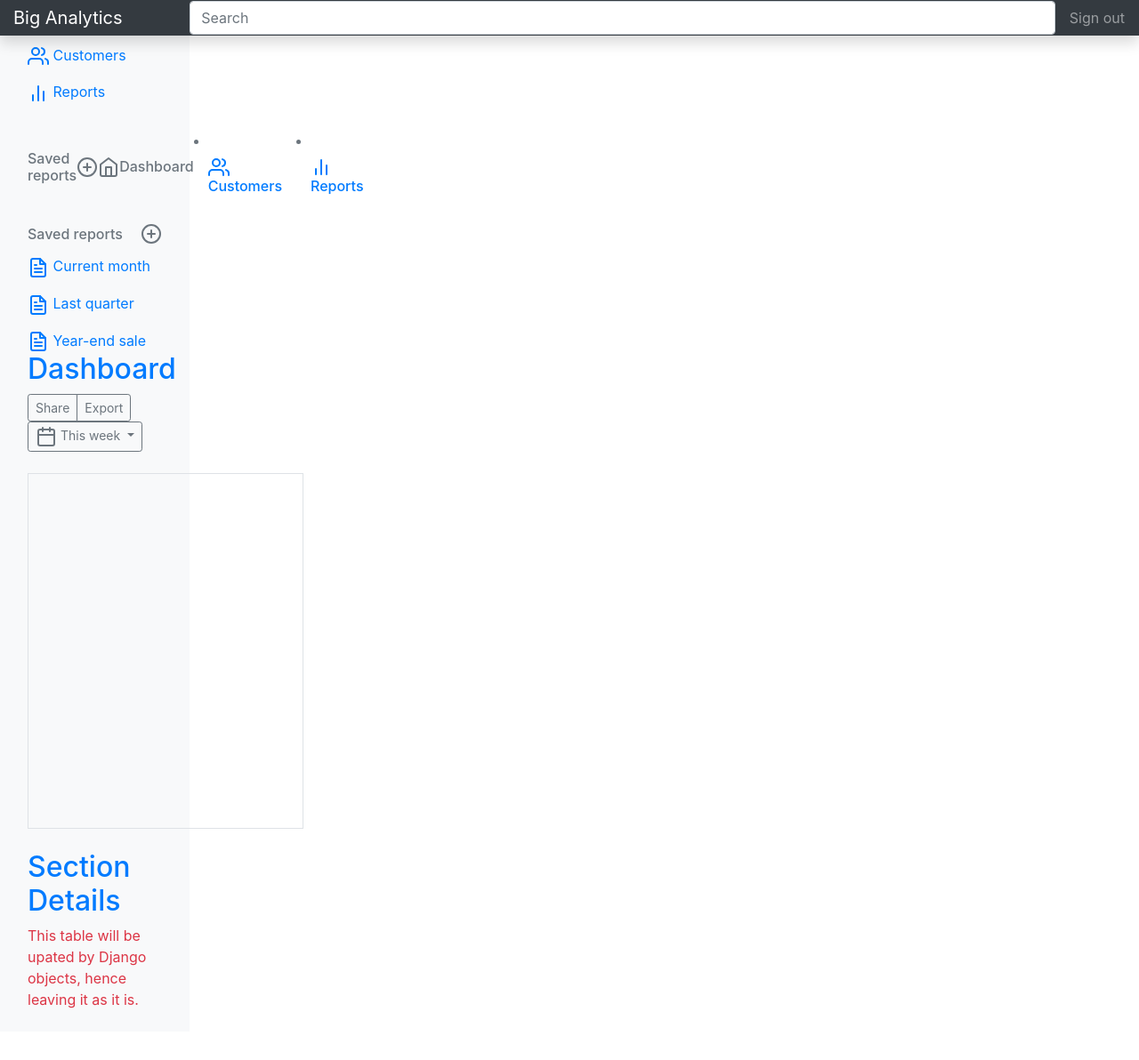
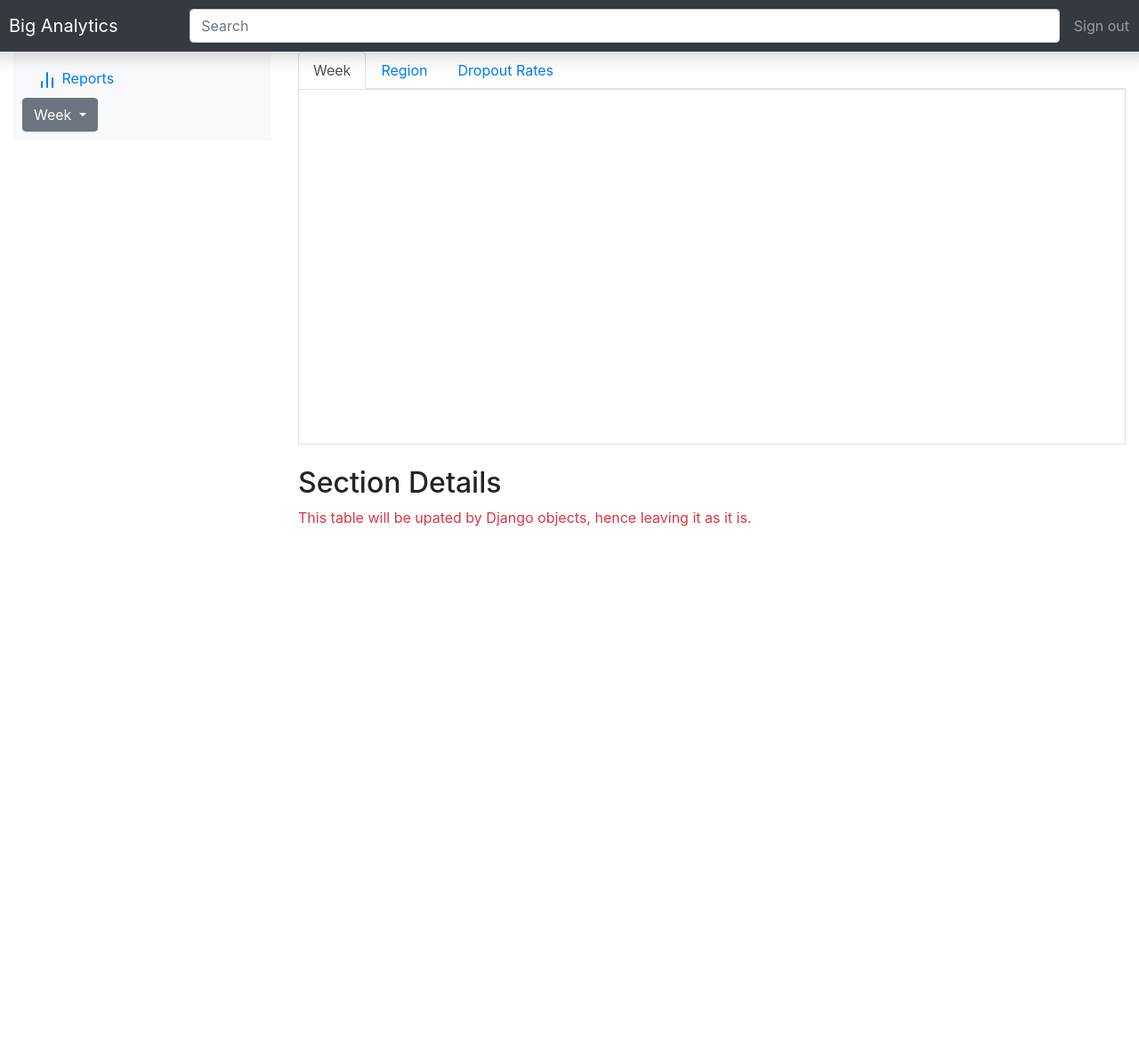
Before and after one commit to a3darekar/digital_immunization_registry, a Django app: template operations/templates/dashboard.html in a window 1280 px wide. Shown: the whole page at 89% size. After the commit the page ends 592 px from the top, so only its background shows below. Run offline with Django 3.2, Linux system fonts and the light colour scheme; the template is opened without the code that fills it, so the values that code supplies are empty; parts of the project's set-up code (start-up, migrations or seed data) failed here and were passed over; some libraries are stand-ins or nearby versions.

Commit message:
Modified Dashboard UI

```diff
--- a/operations/models.py
+++ b/operations/models.py
@@ -23,6 +23,9 @@ class HealthCare(models.Model):
 	address = models.CharField(max_length=140)
 	email = models.EmailField(unique=True)
 	contact = PhoneNumberField(help_text="Please use the following format: <em>+91__________</em>.", null=True)
+	lat = models.DecimalField(max_digits=9, decimal_places=6, null=True)
+	lng = models.DecimalField(max_digits=9, decimal_places=6, null=True)
+	region = models.PositiveIntegerField(default=1)
 
 	class Meta:
 		verbose_name = 'Primary Health Care'
--- a/operations/templates/dashboard.html
+++ b/operations/templates/dashboard.html
@@ -4,129 +4,102 @@
   <title>Big Analytics</title>
 
   <!-- Bootstrap core CSS -->
-    <link rel="stylesheet" href="https://stackpath.bootstrapcdn.com/bootstrap/4.2.1/css/bootstrap.min.css" integrity="sha384-GJzZqFGwb1QTTN6wy59ffF1BuGJpLSa9DkKMp0DgiMDm4iYMj70gZWKYbI706tWS" crossorigin="anonymous">
+  <link rel="stylesheet"
+    href="https://stackpath.bootstrapcdn.com/bootstrap/4.2.1/css/bootstrap.min.css"
+    integrity="sha384-GJzZqFGwb1QTTN6wy59ffF1BuGJpLSa9DkKMp0DgiMDm4iYMj70gZWKYbI706tWS"
+    crossorigin="anonymous">
+  </head>
 
-  </head>
   <body>
-    <!-- Top Bar -->
-    <nav class="navbar navbar-dark fixed-top bg-dark flex-md-nowrap p-0 shadow">
-      <a class="navbar-brand col-sm-3 col-md-2 mr-0" href="#">Big Analytics</a>
-      <input class="form-control form-control-dark w-100" type="text" placeholder="Search" aria-label="Search">
-      <ul class="navbar-nav px-3">
+
+    <!-- Top Nav bar -->
+    <nav class="row navbar navbar-dark fixed-top bg-dark flex-md-nowrap p-0 shadow"
+      style="height: 58px" >
+     <a class="navbar-brand col-sm-3 col-md-2 mr-0" style="margin-left: 10px" href="#">Big Analytics</a>
+        <input class="form-control form-control-dark w-100"
+          type="text"
+          style="margin-top:  10px; margin-bottom: 10px"
+          placeholder="Search"
+          aria-label="Search">
+      <ul class="navbar-nav px-3" style="margin-right: 10px">
         <li class="nav-item text-nowrap">
         <a class="nav-link" href="#">Sign out</a>
       </li>
     </ul>
   </nav>
-
-    <div class="container-fluid">
+  <!-- Top Nav bar end -->
+  <!-- Middle area -->
+  <div class="container-fluid" style="margin-top: 58px">
     <div class="row">
-
-	<!-- Left Pane -->
-	<nav class="col-md-2 d-none d-md-block bg-light sidebar">
+      <!-- Left pane -->
+      <div class="col-md-3">
+        <nav class="ld-none d-md-block bg-light sidebar" style="padding: 10px">
           <div class="sidebar-sticky">
-            <ul class="nav flex-column">
+            <a class="nav-link" href="#">
+                <svg xmlns="http://www.w3.org/2000/svg" width="24" height="24"
+                  viewBox="0 0 24 24" fill="none" stroke="currentColor"
+                  stroke-width="2" stroke-linecap="round" stroke-linejoin="round" class="feather feather-bar-chart-2"><line x1="18" y1="20" x2="18"
+                  y2="10"></line><line x1="12" y1="20" x2="12" y2="4"></line><line x1="6" y1="20" x2="6" y2="14"></line></svg>
+                  Reports
+              </a>
+            <div class="dropdown">
+              <button class="btn btn-secondary dropdown-toggle" type="button" id="  dropdownMenuButton" data-toggle="dropdown" aria-haspopup="true"   aria-expanded="false">
+                Week
+              </button>
+              <div class="dropdown-menu" aria-labelledby="dropdownMenuButton">
+                <a class="dropdown-item" href="#">Month</a>
+                <a class="dropdown-item" href="#">Gender</a>
+              </div>
+            </div>
+            </div>
+        </nav>
+      </div>
+      <!-- Left pane end -->
+      <div class="col-md-9">
+        <ul class="nav nav-tabs md-tabs" id="myTabMD" role="tablist">
           <li class="nav-item">
-		<a class="nav-link active" href="#">
-		  <svg xmlns="http://www.w3.org/2000/svg" width="24" height="24" viewBox="0 0 24 24" fill="none" stroke="currentColor" stroke-width="2" stroke-linecap="round" stroke-linejoin="round" class="feather feather-home"><path d="M3 9l9-7 9 7v11a2 2 0 0 1-2 2H5a2 2 0 0 1-2-2z"></path><polyline points="9 22 9 12 15 12 15 22"></polyline></svg>
-		  Dashboard <span class="sr-only">(current)</span>
-		</a>
+            <a class="nav-link active" id="week-tab" data-toggle="tab" href="#week-container" role="tab" aria-controls="week-container"
+            aria-selected="true">Week</a>
           </li>
           <li class="nav-item">
-		<a class="nav-link" href="#">
-		  <svg xmlns="http://www.w3.org/2000/svg" width="24" height="24" viewBox="0 0 24 24" fill="none" stroke="currentColor" stroke-width="2" stroke-linecap="round" stroke-linejoin="round" class="feather feather-users"><path d="M17 21v-2a4 4 0 0 0-4-4H5a4 4 0 0 0-4 4v2"></path><circle cx="9" cy="7" r="4"></circle><path d="M23 21v-2a4 4 0 0 0-3-3.87"></path><path d="M16 3.13a4 4 0 0 1 0 7.75"></path></svg>
-		  Customers
-		</a>
+            <a class="nav-link" id="region-tab" data-toggle="tab" href="#region_map_container" role="tab" aria-controls="region_map_container"
+            aria-selected="false">Region</a>
           </li>
           <li class="nav-item">
-		<a class="nav-link" href="#">
-		  <svg xmlns="http://www.w3.org/2000/svg" width="24" height="24" viewBox="0 0 24 24" fill="none" stroke="currentColor" stroke-width="2" stroke-linecap="round" stroke-linejoin="round" class="feather feather-bar-chart-2"><line x1="18" y1="20" x2="18" y2="10"></line><line x1="12" y1="20" x2="12" y2="4"></line><line x1="6" y1="20" x2="6" y2="14"></line></svg>
-		  Reports
-		</a>
+            <a class="nav-link" id="dropout-tab" data-toggle="tab" href="#dropout_map_container" role="tab" aria-controls="dropout_map_container"
+            aria-selected="false">Dropout Rates</a>
           </li>
         </ul>
-
-            <h6 class="sidebar-heading d-flex justify-content-between align-items-center px-3 mt-4 mb-1 text-muted">
-              <span>Saved reports</span>
-              <a class="d-flex align-items-center text-muted" href="#">
-		<svg xmlns="http://www.w3.org/2000/svg" width="24" height="24" viewBox="0 0 24 24" fill="none" stroke="currentColor" stroke-width="2" stroke-linecap="round" stroke-linejoin="round" class="feather feather-plus-circle"><circle cx="12" cy="12" r="10"></circle><line x1="12" y1="8" x2="12" y2="16"></line><line x1="8" y1="12" x2="16" y2="12"></line></svg>
-		  <svg xmlns="http://www.w3.org/2000/svg" width="24" height="24" viewBox="0 0 24 24" fill="none" stroke="currentColor" stroke-width="2" stroke-linecap="round" stroke-linejoin="round" class="feather feather-home"><path d="M3 9l9-7 9 7v11a2 2 0 0 1-2 2H5a2 2 0 0 1-2-2z"></path><polyline points="9 22 9 12 15 12 15 22"></polyline></svg>
-		  Dashboard <span class="sr-only">(current)</span>
-		</a>
-              </li>
-              <li class="nav-item">
-		<a class="nav-link" href="#">
-		  <svg xmlns="http://www.w3.org/2000/svg" width="24" height="24" viewBox="0 0 24 24" fill="none" stroke="currentColor" stroke-width="2" stroke-linecap="round" stroke-linejoin="round" class="feather feather-users"><path d="M17 21v-2a4 4 0 0 0-4-4H5a4 4 0 0 0-4 4v2"></path><circle cx="9" cy="7" r="4"></circle><path d="M23 21v-2a4 4 0 0 0-3-3.87"></path><path d="M16 3.13a4 4 0 0 1 0 7.75"></path></svg>
-		  Customers
-		</a>
-              </li>
-              <li class="nav-item">
-		<a class="nav-link" href="#">
-		  <svg xmlns="http://www.w3.org/2000/svg" width="24" height="24" viewBox="0 0 24 24" fill="none" stroke="currentColor" stroke-width="2" stroke-linecap="round" stroke-linejoin="round" class="feather feather-bar-chart-2"><line x1="18" y1="20" x2="18" y2="10"></line><line x1="12" y1="20" x2="12" y2="4"></line><line x1="6" y1="20" x2="6" y2="14"></line></svg>
-		  Reports
-		</a>
-              </li>
-            </ul>
-
-            <h6 class="sidebar-heading d-flex justify-content-between align-items-center px-3 mt-4 mb-1 text-muted">
-              <span>Saved reports</span>
-              <a class="d-flex align-items-center text-muted" href="#">
-		<svg xmlns="http://www.w3.org/2000/svg" width="24" height="24" viewBox="0 0 24 24" fill="none" stroke="currentColor" stroke-width="2" stroke-linecap="round" stroke-linejoin="round" class="feather feather-plus-circle"><circle cx="12" cy="12" r="10"></circle><line x1="12" y1="8" x2="12" y2="16"></line><line x1="8" y1="12" x2="16" y2="12"></line></svg>
-              </a>
-            </h6>
-            <ul class="nav flex-column mb-2">
-              <li class="nav-item">
-		<a class="nav-link" href="#">
-		  <svg xmlns="http://www.w3.org/2000/svg" width="24" height="24" viewBox="0 0 24 24" fill="none" stroke="currentColor" stroke-width="2" stroke-linecap="round" stroke-linejoin="round" class="feather feather-file-text"><path d="M14 2H6a2 2 0 0 0-2 2v16a2 2 0 0 0 2 2h12a2 2 0 0 0 2-2V8z"></path><polyline points="14 2 14 8 20 8"></polyline><line x1="16" y1="13" x2="8" y2="13"></line><line x1="16" y1="17" x2="8" y2="17"></line><polyline points="10 9 9 9 8 9"></polyline></svg>
-		  Current month
-		</a>
-              </li>
-              <li class="nav-item">
-		<a class="nav-link" href="#">
-		  <svg xmlns="http://www.w3.org/2000/svg" width="24" height="24" viewBox="0 0 24 24" fill="none" stroke="currentColor" stroke-width="2" stroke-linecap="round" stroke-linejoin="round" class="feather feather-file-text"><path d="M14 2H6a2 2 0 0 0-2 2v16a2 2 0 0 0 2 2h12a2 2 0 0 0 2-2V8z"></path><polyline points="14 2 14 8 20 8"></polyline><line x1="16" y1="13" x2="8" y2="13"></line><line x1="16" y1="17" x2="8" y2="17"></line><polyline points="10 9 9 9 8 9"></polyline></svg>
-		  Last quarter
-		</a>
-              </li>
-              <li class="nav-item">
-		<a class="nav-link" href="#">
-		  <svg xmlns="http://www.w3.org/2000/svg" width="24" height="24" viewBox="0 0 24 24" fill="none" stroke="currentColor" stroke-width="2" stroke-linecap="round" stroke-linejoin="round" class="feather feather-file-text"><path d="M14 2H6a2 2 0 0 0-2 2v16a2 2 0 0 0 2 2h12a2 2 0 0 0 2-2V8z"></path><polyline points="14 2 14 8 20 8"></polyline><line x1="16" y1="13" x2="8" y2="13"></line><line x1="16" y1="17" x2="8" y2="17"></line><polyline points="10 9 9 9 8 9"></polyline></svg>
-		  Year-end sale
-<h1 class="h2">Dashboard</h1>
-            <div class="btn-toolbar mb-2 mb-md-0">
-			              <div class="btn-group mr-2">
-<button type="button" class="btn btn-sm btn-outline-secondary">Share</button>
-<button type="button" class="btn btn-sm btn-outline-secondary">Export</button>
+        <div class="tab-content" id="myTabContentMD">
+          <div class="border tab-pane show active" style="min-width: 310px; height: 400px; margin: 0 auto"
+            id="week-container" role="tabpanel" aria-labelledby="week-tab">
           </div>
-			                <button type="button" class="btn btn-sm btn-outline-secondary dropdown-toggle">
-<svg xmlns="http://www.w3.org/2000/svg" width="24" height="24" viewBox="0 0 24 24" fill="none" stroke="currentColor" stroke-width="2" stroke-linecap="round" stroke-linejoin="round" class="feather feather-calendar"><rect x="3" y="4" width="18" height="18" rx="2" ry="2"></rect><line x1="16" y1="2" x2="16" y2="6"></line><line x1="8" y1="2" x2="8" y2="6"></line><line x1="3" y1="10" x2="21" y2="10"></line></svg>
-		This week
-              </button>
+          <div class="border tab-pane" style="min-width: 310px; height: 400px; margin: 0 auto"
+            id="region_map_container" role="tabpanel" aria-labelledby="region-tab">
+          </div>
+          <div class="border tab-pane" style="min-width: 310px; height: 400px; margin: 0 auto" id="dropout_map_container" role="tabpanel" aria-labelledby="dropout-tab">
           </div>
         </div>
-
-	  <!-- Highcharts display -->
-	  <div class="border" id="container" style="min-width: 310px; height: 400px; margin: 0 auto"></div>
-
-	  <!-- Table data -->
         <h2 class="pt-4">Section Details</h2>
-	  <p class="text-danger">This table will be upated by Django objects, hence leaving it as it is.</p>
+          <p class="text-danger">
+            This table will be upated by Django objects, hence leaving it as it is.
+          </p>
           <div class="table-responsive">
               {{table_data|safe}}
           </div>
-	</main>
       </div>
     </div>
-
+  </div>
+  <!-- Middle area end -->
   <!-- Chartjs libraries -->
     <script src="https://code.highcharts.com/highcharts.js"></script>
     <script src="https://code.highcharts.com/modules/exporting.js"></script>
     <script src="https://code.highcharts.com/modules/export-data.js"></script>
-
     <script>
       _categories = {{categories|safe}};
       _values = {{values|safe}};
 
-      Highcharts.chart('container', {
+      Highcharts.chart('week-container', {
     chart: {
               type: 'column'
     },
@@ -168,9 +141,76 @@
       });
     </script>
 
-    <script src="https://code.jquery.com/jquery-3.3.1.slim.min.js" integrity="sha384-q8i/X+965DzO0rT7abK41JStQIAqVgRVzpbzo5smXKp4YfRvH+8abtTE1Pi6jizo" crossorigin="anonymous"></script>
-    <script src="https://cdnjs.cloudflare.com/ajax/libs/popper.js/1.14.6/umd/popper.min.js" integrity="sha384-wHAiFfRlMFy6i5SRaxvfOCifBUQy1xHdJ/yoi7FRNXMRBu5WHdZYu1hA6ZOblgut" crossorigin="anonymous"></script>
-    <script src="https://stackpath.bootstrapcdn.com/bootstrap/4.2.1/js/bootstrap.min.js" integrity="sha384-B0UglyR+jN6CkvvICOB2joaf5I4l3gm9GU6Hc1og6Ls7i6U/mkkaduKaBhlAXv9k" crossorigin="anonymous"></script>
+    <script src="https://code.jquery.com/jquery-3.3.1.slim.min.js"
+      integrity="sha384-q8i/X+965DzO0rT7abK41JStQIAqVgRVzpbzo5smXKp4YfRvH+8abtTE1Pi6jizo"
+      crossorigin="anonymous">
+    </script>
+    <script src="https://cdnjs.cloudflare.com/ajax/libs/popper.js/1.14.6/umd/popper.min.js"
+      integrity="sha384-wHAiFfRlMFy6i5SRaxvfOCifBUQy1xHdJ/yoi7FRNXMRBu5WHdZYu1hA6ZOblgut"
+      crossorigin="anonymous">
+    </script>
+    <script src="https://stackpath.bootstrapcdn.com/bootstrap/4.2.1/js/bootstrap.min.js"
+      integrity="sha384-B0UglyR+jN6CkvvICOB2joaf5I4l3gm9GU6Hc1og6Ls7i6U/mkkaduKaBhlAXv9k"
+      crossorigin="anonymous">
+    </script>
 
+    <script type="text/javascript" src="https://www.gstatic.com/charts/loader.js"></script>
+  <script>
+    google.charts.load('current', { 'packages': ['map'] });
+    google.charts.setOnLoadCallback(drawMap);
+
+    function drawMap() {
+      var data = google.visualization.arrayToDataTable([
+        ['Lat', 'Long', 'Name'],
+        [37.4232, -122.0853, 'Work'],
+        [37.4289, -122.1697, 'University'],
+        [37.6153, -122.3900, 'Airport'],
+        [37.4422, -122.1731, 'Shopping']
+      ]);
+
+      var droupout_data = google.visualization.arrayToDataTable([
+        ['Lat', 'Long', 'Name'],
+        [37.4232, -122.0853, 'Work'],
+        [37.4289, -122.1697, 'University'],
+        [37.6153, -122.3900, 'Airport'],
+        [37.4422, -122.1731, 'Shopping']
+      ]);
+
+      var options = {
+            mapType: 'styledMap',
+            zoomLevel: 12,
+            showTooltip: true,
+            showInfoWindow: true,
+            useMapTypeControl: true,
+            maps: {
+              // Your custom mapTypeId holding custom map styles.
+              styledMap: {
+                name: 'Styled Map', // This name will be displayed in the map type control.
+                styles: [
+                  {featureType: 'poi.attraction',
+                   stylers: [{color: '#fce8b2'}]
+                  },
+                  {featureType: 'road.highway',
+                   stylers: [{hue: '#0277bd'}, {saturation: -50}]
+                  },
+                  {featureType: 'road.highway',
+                   elementType: 'labels.icon',
+                   stylers: [{hue: '#000'}, {saturation: 100}, {lightness: 50}]
+                  },
+                  {featureType: 'landscape',
+                   stylers: [{hue: '#259b24'}, {saturation: 10}, {lightness: -22}]
+                  }
+              ]
+              }
+            }
+        };
+
+      var region_map = new google.visualization.Map(document.getElementById('region_map_container'));
+      var dropout_map = new google.visualization.Map(document.getElementById('dropout_map_container'));
+
+      region_map.draw(data, options);
+      dropout_map.draw(droupout_data, options);
+    };
+  </script>
   </body>
 </html>
--- a/operations/templates/layout.html
+++ b/operations/templates/layout.html
@@ -41,7 +41,7 @@
                         </a>
                     </li>
                     <li class="nav-item">
-                        <a class="nav-link" href="/api/v2/">
+                        <a class="nav-link" href="/dashboard/">
                             Analytics Dashboard
                         </a>
                     </li>
```
Also changed, not shown: operations/tests.py (+0 -16 lines), requirements-py3.x.txt (+42 -0 lines), seeder_script.py (+5 -5 lines), operations/migrations/0025_auto_20200410_1918.py (added), operations/migrations/0026_auto_20200410_1923.py (added). Lines whose indentation alone changed are shown as unchanged.
